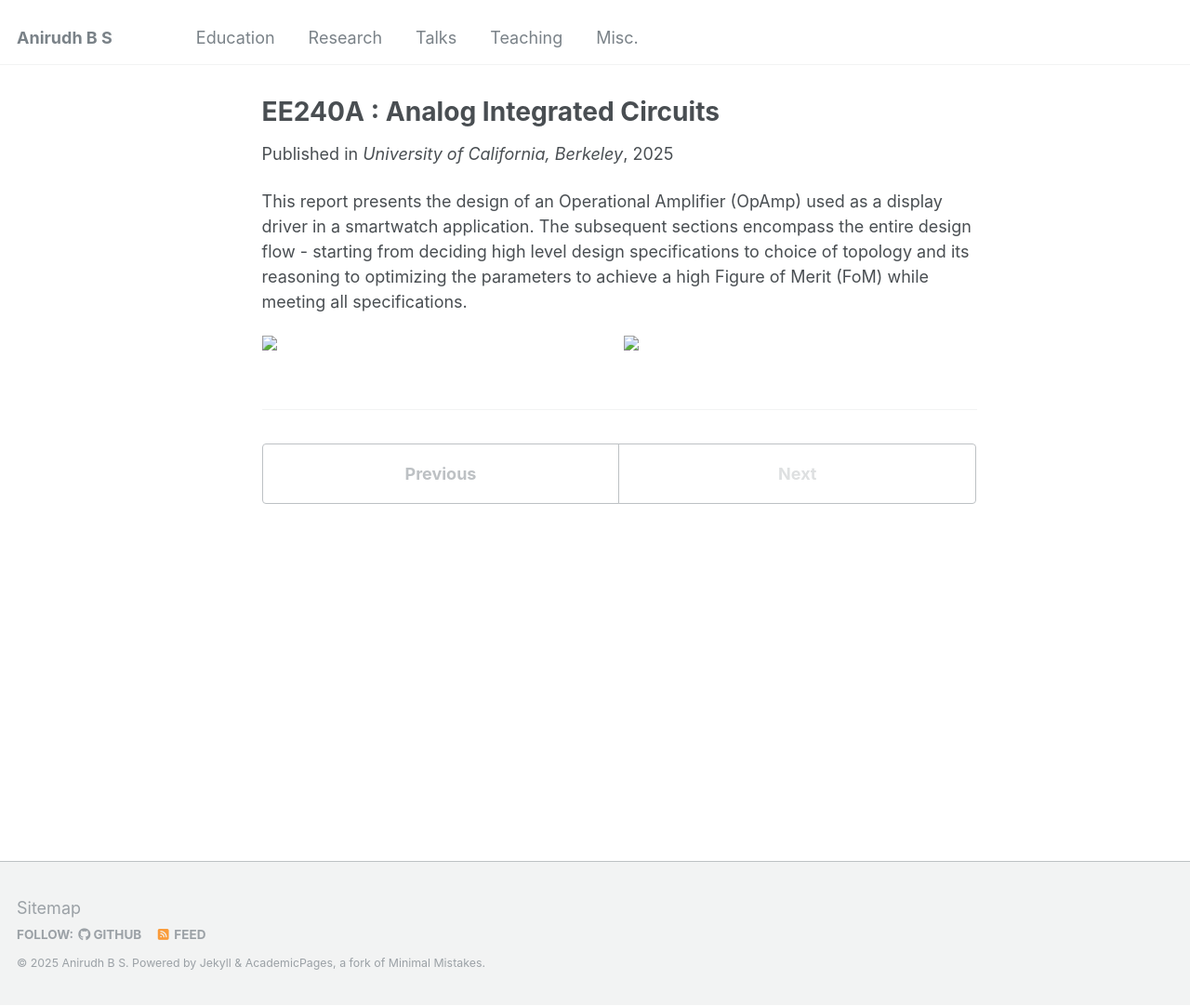
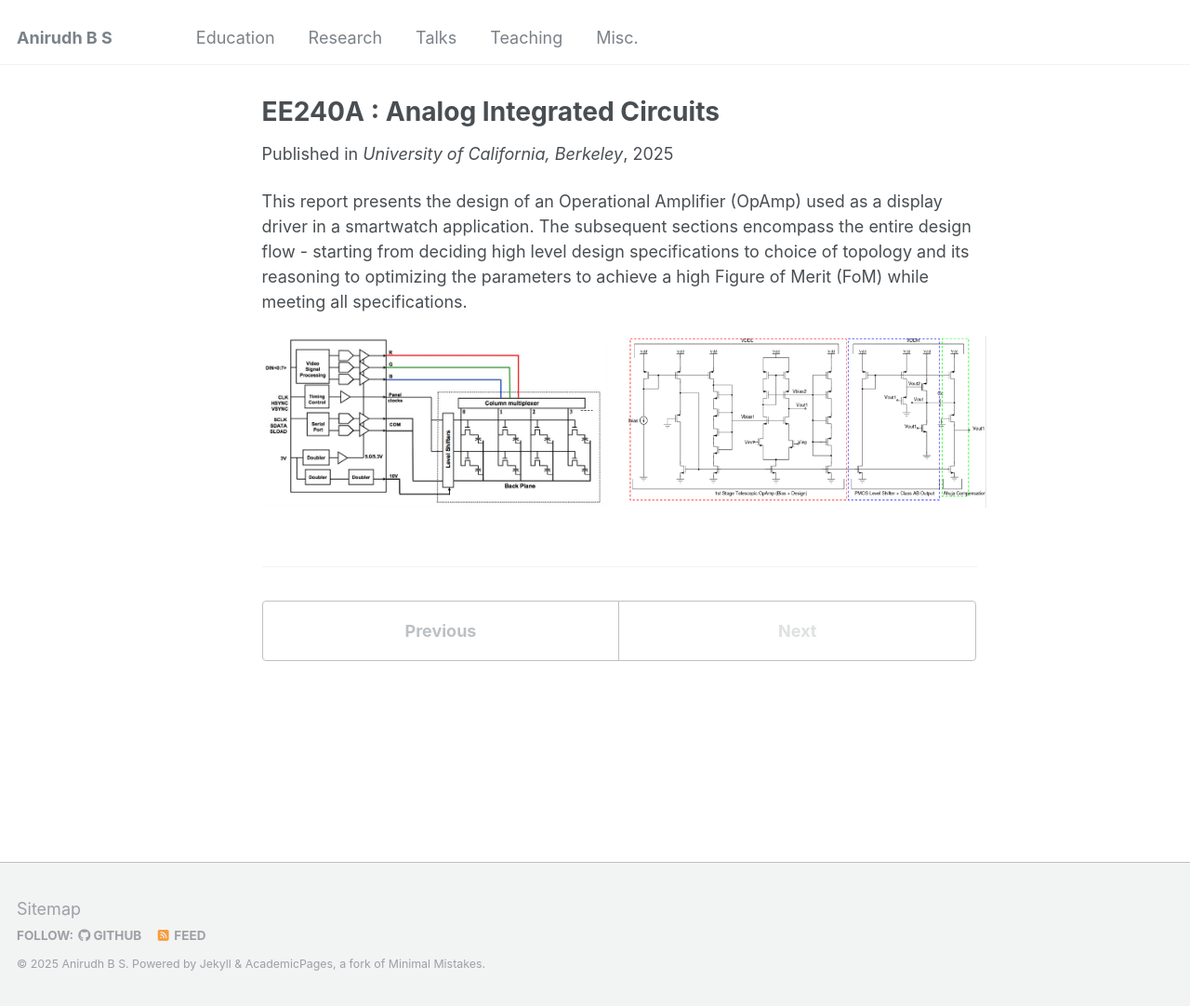
Before and after one commit to ANIRUDHBS1/ANIRUDHBS1.github.io, a Jekyll site: the page built from _projects/EE240A.md, in a window 1280 px wide and 1082 px high. Shown: the whole window at 93% size. Built offline with Jekyll 4.4.1, drawn with Linux system fonts in a browser that asks for light colours.

Commit message:
Image Added

```diff
--- a/_projects/EE240A.md
+++ b/_projects/EE240A.md
@@ -12,6 +12,6 @@ location: "Berkeley, California, USA"
 This report presents the design of an Operational Amplifier (OpAmp) used as a display driver in a smartwatch application. The subsequent sections encompass the entire design flow - starting from deciding high level design specifications to choice of topology and its reasoning to optimizing the parameters to achieve a high Figure of Merit (FoM) while meeting all specifications.
 
 <div style="display: flex; gap: 10px;">
-  <img src="240A-3.png" style="width: 50%;">
-  <img src="240A-2.png" style="width: 50%;">
+  <img src="/images/240A-3.png" style="width: 50%;">
+  <img src="/images/240A-2.png" style="width: 50%;">
 </div>
```
